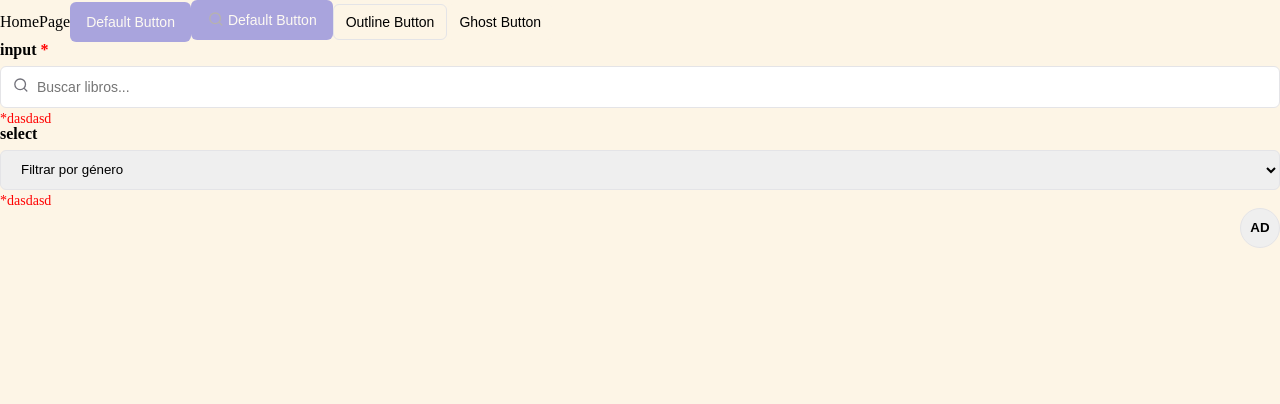
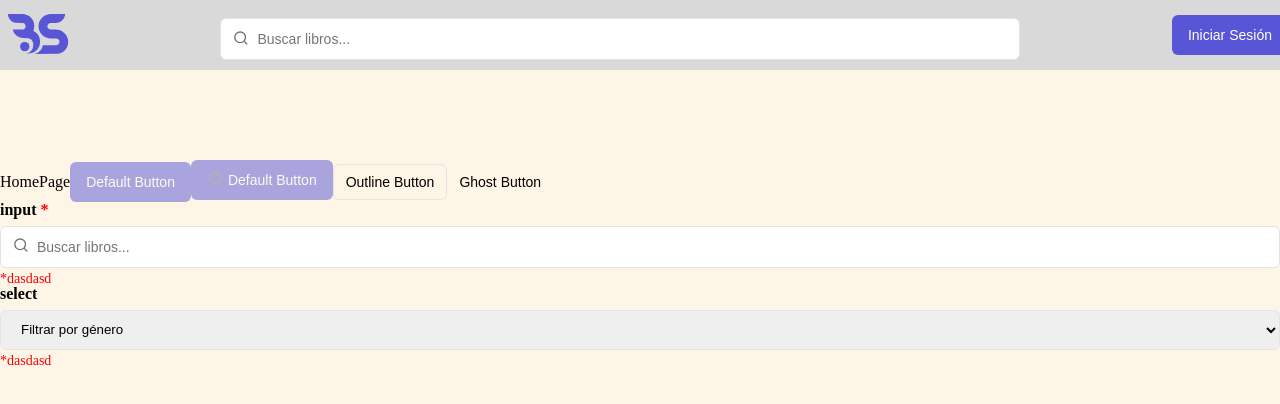
Before and after one commit to camduarte/bookshare, a React (Vite) app in the folder client/: page / in a window 1280 px wide. Shown: the top 404 px of the page. Built offline with nearby package versions, Linux system fonts and the light colour scheme.

Commit message:
Componente navbar agreado

```diff
--- /dev/null
+++ b/client/src/components/Navbar.jsx
@@ -0,0 +1,33 @@
+import React, { useState } from 'react';
+import LogoBookShare from '../assets/logo/Logo.svg';
+import Input from './ui/Input';
+import Button from './ui/Button';
+import '../styles/components/navbar.css';
+import UserMenu from './UserMenu';
+
+const Navbar = () => {
+  const [token, setToken] = useState(false);
+  return (
+    <div className='container'>
+      <nav className='navbar'>
+        <a href='/'>
+          <img src={LogoBookShare} alt='bookshare-icon' />
+        </a>
+        <Input placeholder='Buscar libros...' icon className='searchInput' />
+        {token ? (
+          <UserMenu username='adasdads' />
+        ) : (
+          <div className='authState'>
+            <Button>
+              <a href='/login' className='authLogin'>
+                Iniciar Sesión
+              </a>
+            </Button>
+          </div>
+        )}
+      </nav>
+    </div>
+  );
+};
+
+export default Navbar;
--- /dev/null
+++ b/client/src/hocs/layouts/FullWithLayout.jsx
@@ -0,0 +1,21 @@
+import { Outlet } from 'react-router-dom';
+import Navbar from '../../components/Navbar';
+
+export const FullWithLayout = () => {
+  return (
+    <div className=''>
+      <div
+        style={{
+          backgroundColor: 'var(--gray-color)',
+          position: 'fixed',
+          width: '100%',
+          zIndex: '100',
+          top: '0',
+        }}
+      >
+        <Navbar />
+      </div>
+      <Outlet />
+    </div>
+  );
+};
--- a/client/src/pages/Home.jsx
+++ b/client/src/pages/Home.jsx
@@ -3,7 +3,6 @@ import Button from '../components/ui/Button';
 import { SearchIcon } from '../assets/icons';
 import Input from '../components/ui/Input';
 import Select from '../components/ui/Select';
-import UserMenu from '../components/UserMenu';
 
 export default function Home() {
   const options = [
@@ -12,7 +11,7 @@ export default function Home() {
     { label: 'Option 3', value: '3' },
   ];
   return (
-    <div>
+    <div style={{ marginTop: '10rem' }}>
       HomePage
       <Button variant='default' size='default' disabled>
         Default Button
@@ -46,7 +45,6 @@ export default function Home() {
         error
         errorMessage='dasdasd'
       />
-      <UserMenu username='adasdads' logout={options} />
     </div>
   );
 }
--- a/client/src/router/AppRouter.jsx
+++ b/client/src/router/AppRouter.jsx
@@ -1,12 +1,16 @@
 import React from 'react';
 import { Route, Routes } from 'react-router-dom';
+
+import { FullWithLayout } from '../hocs/layouts/FullWithLayout';
 import Home from '../pages/Home';
 
 export const AppRouter = () => {
   return (
     <Routes>
-      <Route index element={<Home />} />
-      <Route path='*' element={<h1>Error404</h1>} />
+      <Route path='/' element={<FullWithLayout />}>
+        <Route index element={<Home />} />
+        <Route path='*' element={<h1>Error404</h1>} />
+      </Route>
     </Routes>
   );
 };
--- /dev/null
+++ b/client/src/styles/components/navbar.css
@@ -0,0 +1,23 @@
+/* ----------------------------- Navbar ----------------------------- */
+.navbar {
+  display: flex;
+  justify-content: space-between;
+  align-items: center;
+  padding: 0.625rem 0;
+}
+
+.searchInput {
+  width: 100%;
+  max-width: 50rem;
+  padding: 0 1rem;
+}
+
+.authState {
+  display: flex;
+  gap: 1rem;
+}
+
+.authLogin {
+  color: #fff;
+  text-decoration: none;
+}
--- a/client/src/styles/globals.css
+++ b/client/src/styles/globals.css
@@ -15,3 +15,10 @@
 body {
   background-color: var(--background-color);
 }
+
+.container {
+  width: 100%;
+  max-width: 1440px;
+  margin: auto;
+  padding: 0 8px 0 8px;
+}
```
